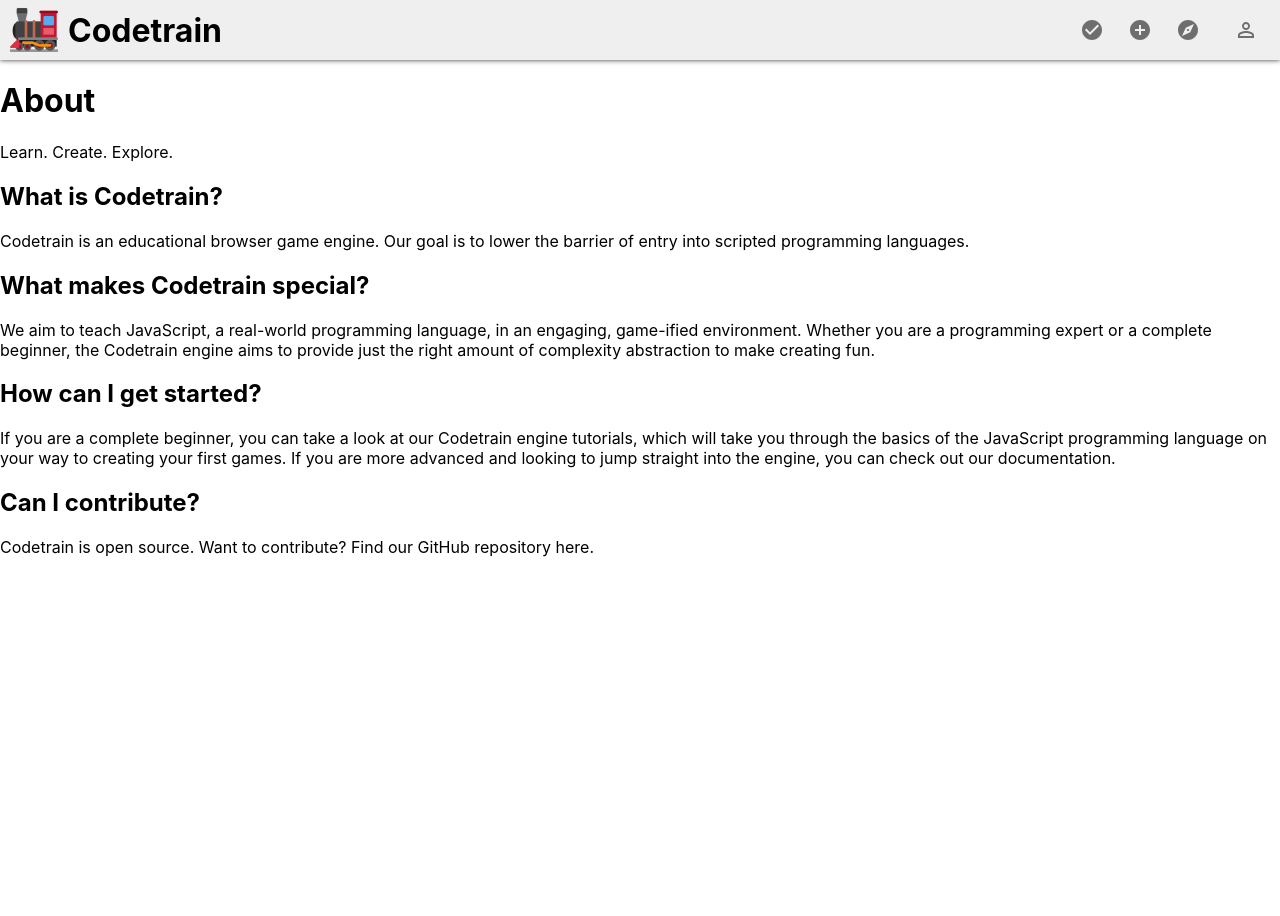
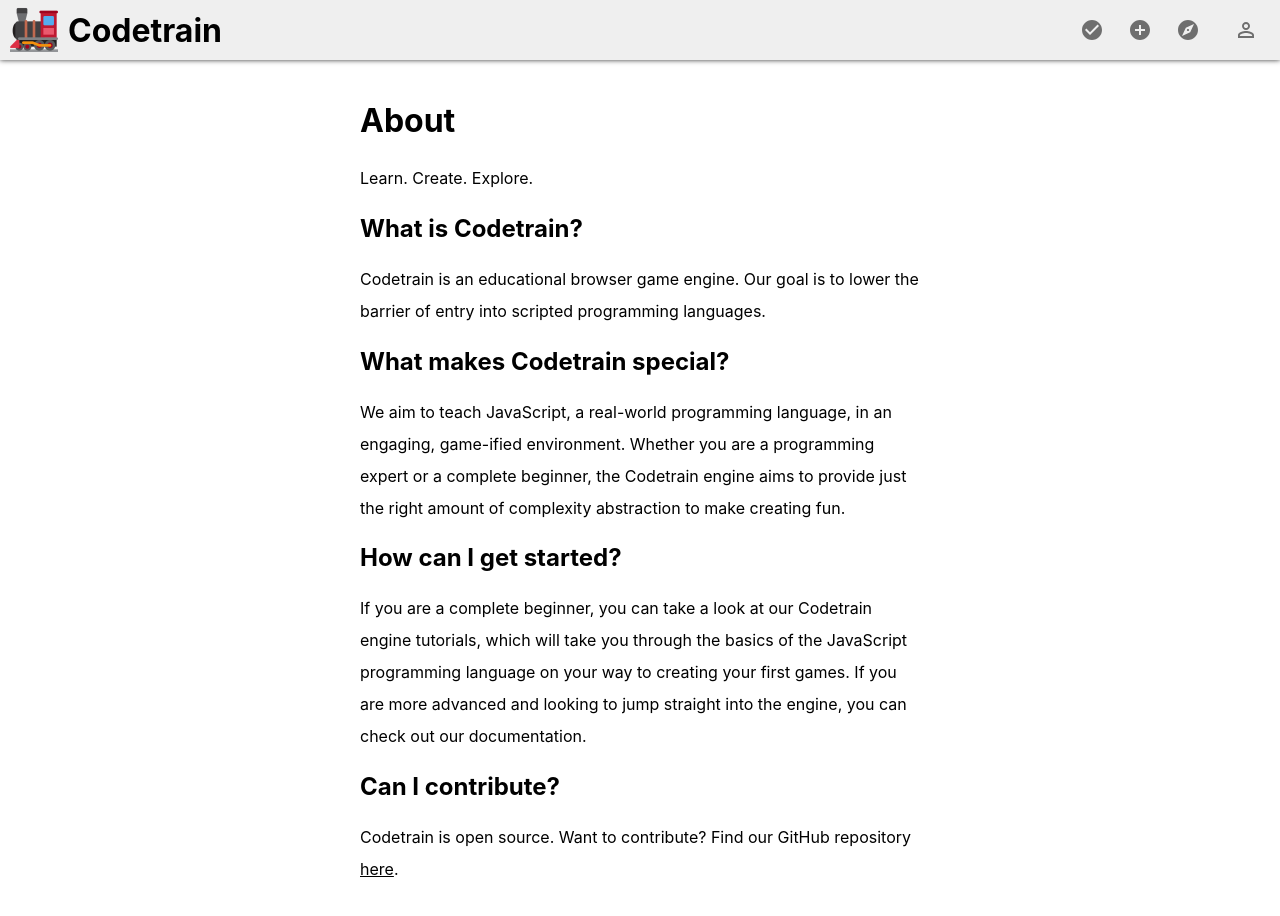
Before and after one commit to LearnCodeOrg/codetrain, a Next.js app: page /about in a window 1280 px wide. Shown: the top 916 px of the page. Before the commit the page ends 800 px from the top, so only its background shows below. Built offline with nearby package versions, Linux system fonts and the light colour scheme; no server answers.

Commit message:
Improve about page styling.

```diff
--- a/pages/about.js
+++ b/pages/about.js
@@ -1,6 +1,8 @@
+import styles from '../styles/pages/About.module.css';
+
 export default function About() {
   return (
-    <div>
+    <div className={styles.container}>
       <h1>About</h1>
       <p>Learn. Create. Explore.</p>
       <h2>What is Codetrain?</h2>
--- /dev/null
+++ b/styles/pages/About.module.css
@@ -0,0 +1,17 @@
+.container {
+  max-width: 600px;
+  margin: 0 auto;
+  padding: 20px;
+}
+
+.container p {
+  line-height: 32px;
+}
+
+.container a {
+  text-decoration: underline;
+}
+
+.container a:hover {
+  color: #2196f3;
+}
```
